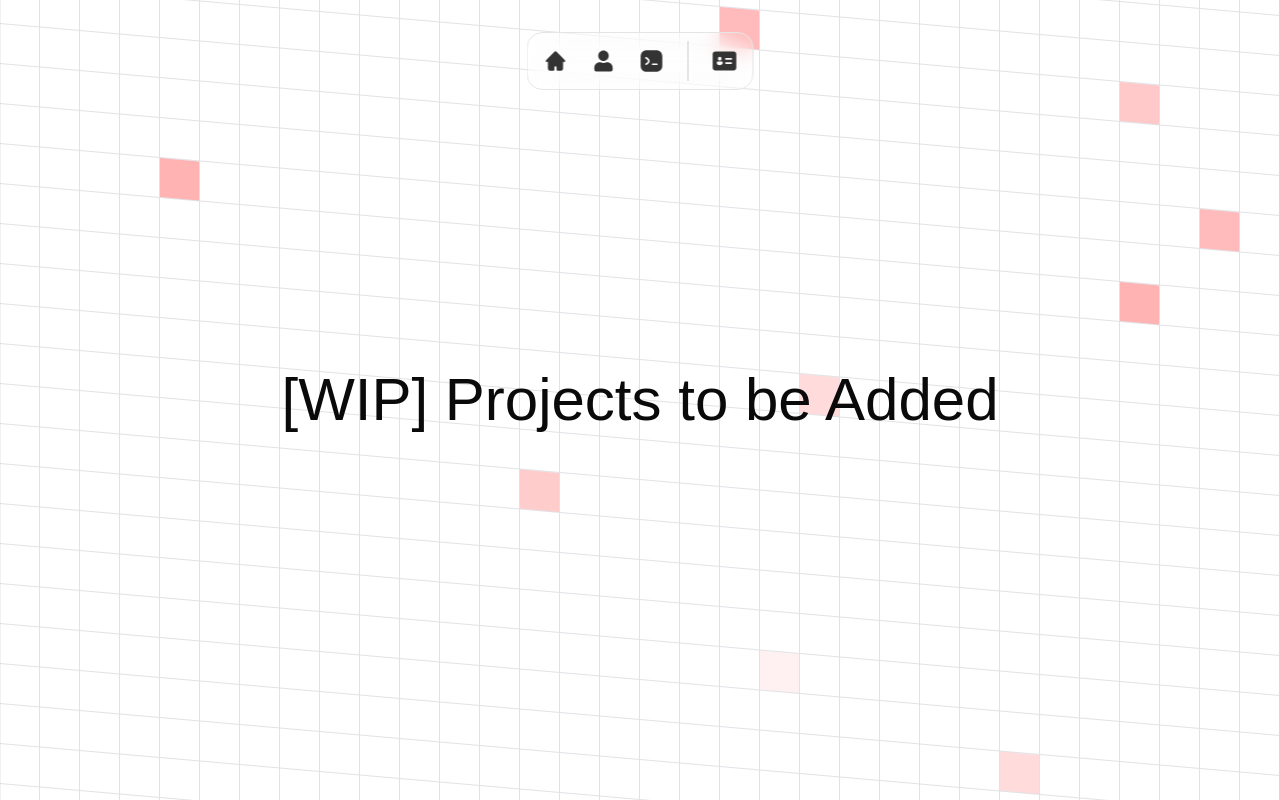
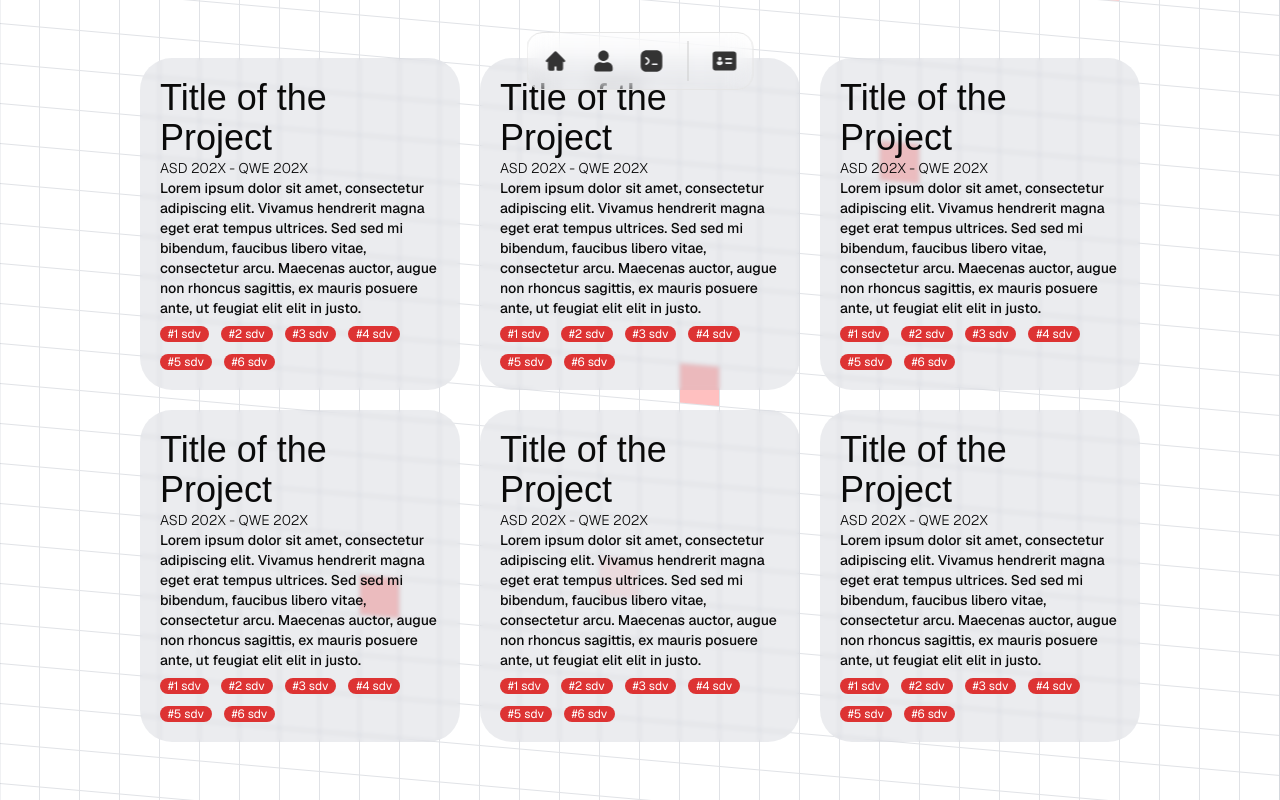
Before and after one commit to AswinP-Thampan/portfolio, a Next.js app: page /projects in a window 1280 px wide. Built offline with nearby package versions, Linux system fonts and the light colour scheme; a web font is replaced by a local one.

Commit message:
layout updation v2

```diff
--- a/src/app/projects/page.js
+++ b/src/app/projects/page.js
@@ -1,5 +1,6 @@
 "use client"
 
+import ModalGrid from "@/components/custom/ModalGrid";
 import { MotionDock } from "../page";
 import { motion } from "framer-motion";
 
@@ -24,7 +25,7 @@ export default function Projects() {
                 transition={{ delay: 1 }}
                 className="flex flex-row gap-10 p-10 w-full h-full justify-center items-center text-6xl"
             >
-                [WIP] Projects to be Added
+                <ModalGrid />
             </motion.div>
         </div>
     );
--- /dev/null
+++ b/src/components/custom/ModalGrid.js
@@ -0,0 +1,32 @@
+import React from 'react'
+
+export default function ModalGrid() {
+
+    const dummyText = "Lorem ipsum dolor sit amet, consectetur adipiscing elit. Vivamus hendrerit magna eget erat tempus ultrices. Sed sed mi bibendum, faucibus libero vitae, consectetur arcu. Maecenas auctor, augue non rhoncus sagittis, ex mauris posuere ante, ut feugiat elit elit in justo. "
+    return (
+        <div className='grid grid-cols-3 gap-5 max-w-10/12'>
+            {[1, 2, 3, 4, 5, 6].map((i) => {
+                return (
+                    <Modal key={i} title={"Title of the Project"} date={"ASD 202X - QWE 202X"} content={dummyText} stack={[1, 2, 3, 4, 5, 6]} />
+                )
+            })}
+        </div>
+    )
+}
+
+export const Modal = (props) => {
+    return (
+        <div key={props.key} className='p-5 cursor-pointer bg-gray-400/20 backdrop-blur-[2px] min-h-[200px] min-w-[300px] w-auto max-w-[420px] h-auto rounded-4xl flex flex-col justify-center items-start text-4xl'>
+            <div>{props.title}</div>
+            <div className='font-[family-name:var(--font-geist-mono)] text-sm font-light'>{props.date}</div>
+            <div className='font-[family-name:var(--font-geist-mono)] text-sm font-medium'>{props.content}</div>
+            <div className='flex flex-row gap-3 flex-wrap mt-2'>
+                {[1, 2, 3, 4, 5, 6].map((i) => {
+                    return (
+                        <div key={i} className='bg-[#dd3333] min-w-[40px] text-white rounded-3xl px-2 font-[family-name:var(--font-geist-mono)] text-xs'>#{i} sdv</div>
+                    )
+                })}
+            </div>
+        </div>
+    )
+}
```
